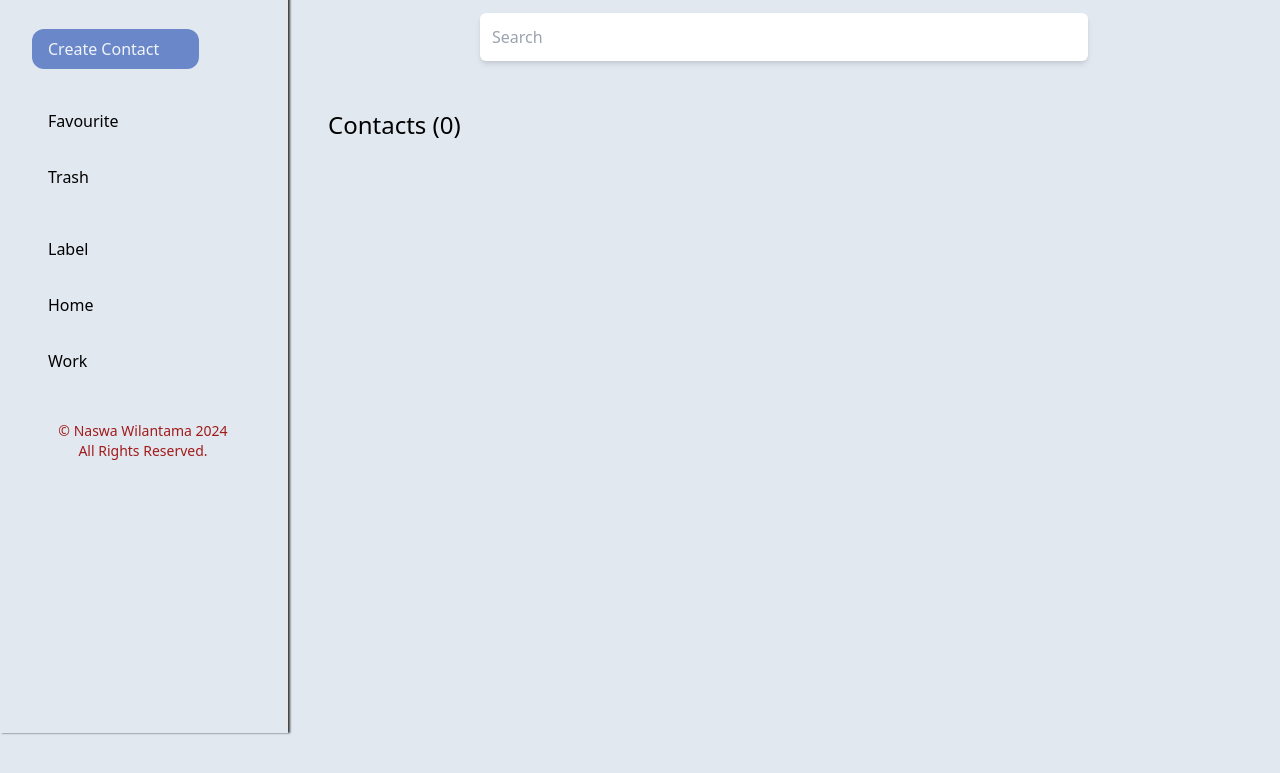
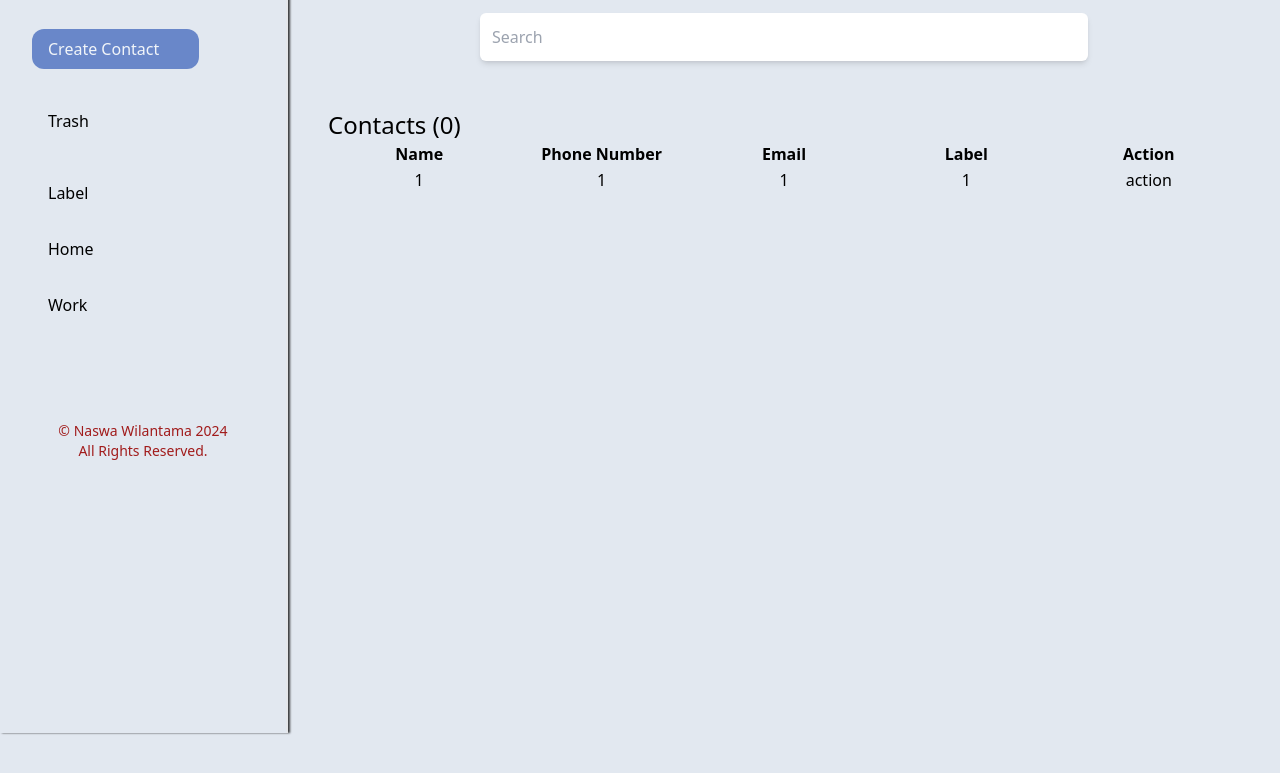
Before and after one commit to Endabelyu/naswa-address-book, a website: page index.html in a window 1280 px wide. Shown: the part 67-840 px from the top of the page. Drawn offline with Linux system fonts and the light colour scheme.

Commit message:
feat(home): adjust style and href when click contact book

```diff
--- a/index.html
+++ b/index.html
@@ -4,24 +4,26 @@
     <meta charset="UTF-8" />
     <meta name="viewport" content="width=device-width, initial-scale=1.0" />
     <link rel="stylesheet" href="output.css" />
-    <title>Contact Address Book</title>
+    <title>Home | Contact Address Book</title>
   </head>
   <body>
     <header class="fixed md:overflow-y-auto  top-0 p-8 w-full gap-8 border-r-2 shadow-sidebot md:min-h-screen flex flex-col md:shadow-sideright  md:left-0 md:w-[18rem] ">
+      <a href="/">
         <h1 class="font-bold text-2xl">Contacts Book</h1>
-        <a href="#" class="md:block w-3/4 rounded-xl bg-[#6987c9] py-2 px-4 text-slate-100 hidden">Create Contact</a>
+      </a>
+        <a href="/contact/create-contact.html" class="md:block w-3/4 rounded-xl bg-[#6987c9] py-2 px-4 text-slate-100 hidden">Create Contact</a>
           <nav class="flex pb-2 md:flex-col gap-8 overflow-x-auto w-full md:h-[18rem] overflow-y-auto">
           <div class="container-button
           flex md:flex-col gap-4">
 
-            <a href="#" class="rounded-xl  py-2 px-4 ">Favourite</a>
-            <a href="#" class="rounded-xl  py-2 px-4 ">Trash</a>
+            <!-- <a href="/contact/create-contact.html" class="rounded-xl  py-2 px-4 ">Favourite</a> -->
+            <a href="/contact/trash.html" class="rounded-xl  py-2 px-4 ">Trash</a>
           </div>
           <div class="container-label
           flex md:flex-col gap-4">
-            <a href="#" class="rounded-xl py-2 px-4 ">Label</a>
-            <a href="#" class="rounded-xl py-2 px-4  ">Home</a>
-            <a href="#" class="rounded-xl py-2 px-4  ">Work</a>
+            <a href="/contact/label.html" class="rounded-xl py-2 px-4 ">Label</a>
+            <a href="/contact/label?label='1'" class="rounded-xl py-2 px-4  ">Home</a>
+            <a href="/contact/label?label='1'" class="rounded-xl py-2 px-4  ">Work</a>
           </div>
 
 
@@ -42,10 +44,29 @@
 
       <section class="contacts">
         <h3 class=" text-2xl">Contacts (<span id="count-contacts" class="">0</span>)</h3>
+      <table class="mt-8 table-fixed  w-full text-center">
+        <thead class="border-b-2 border-slate-400 p-2">
+          <th class="p-2 ">Name</th>
+          <th class=" p-2">Phone Number</th>
+          <th class=" p-2">Email</th>
+          <th class=" p-2"> Label</th>
+          <th class=" p-2"> Action</th>
+        </thead>
+      <tbody>
+        <tr class=" ">
+          <td class=" p-2">1</td>
+          <td class=" p-2">1</td>
+          <td class=" p-2">1</td>
+          <td class=" p-2">1</td>
+          <td class=" p-2">action</td>
+        </tr>
+      </tbody>
+    </table>
+
       </section>
     </main>
 
     <button class="fixed bottom-12 right-10 rounded-full z-30 bg-primary text-slate-100 p-4 md:hidden">C</button>
   </body>
-  <script src="index.js"></script
+  <script type='module' src="index.js"></script
 </html>
```
